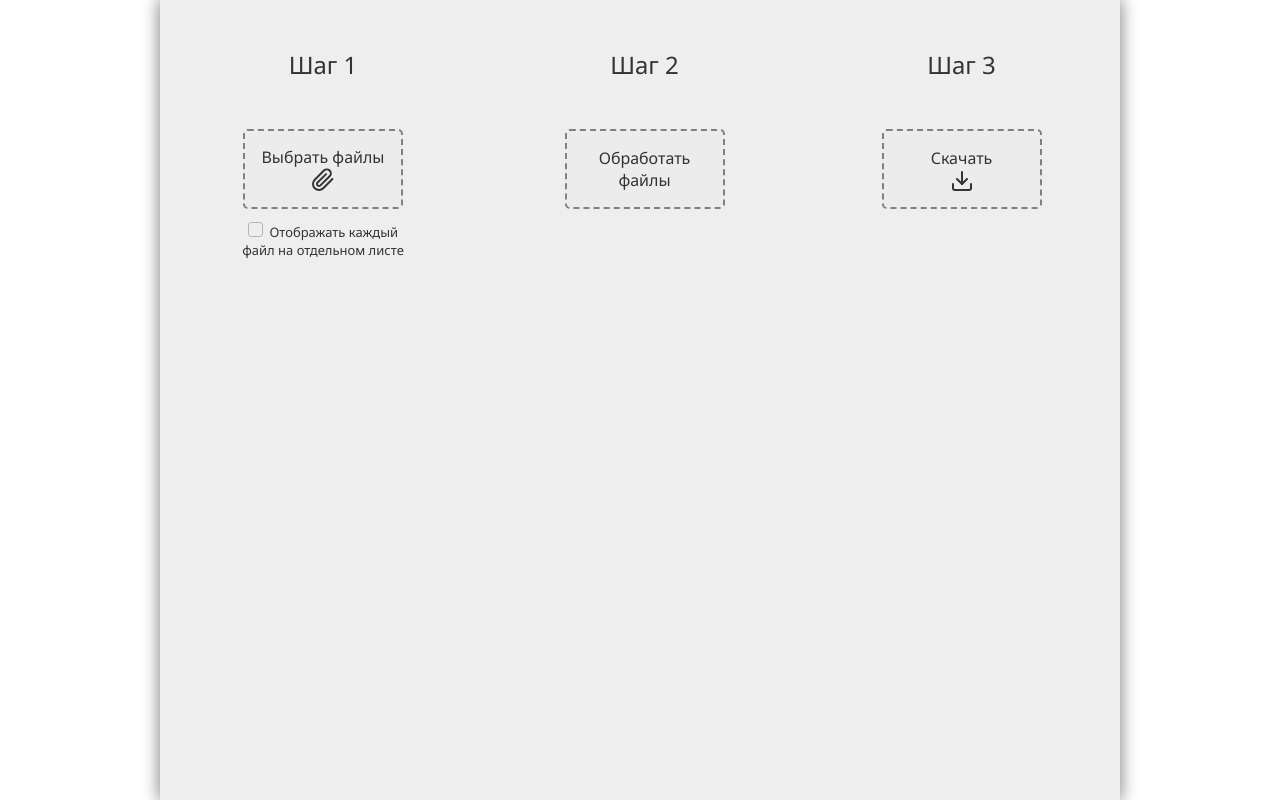
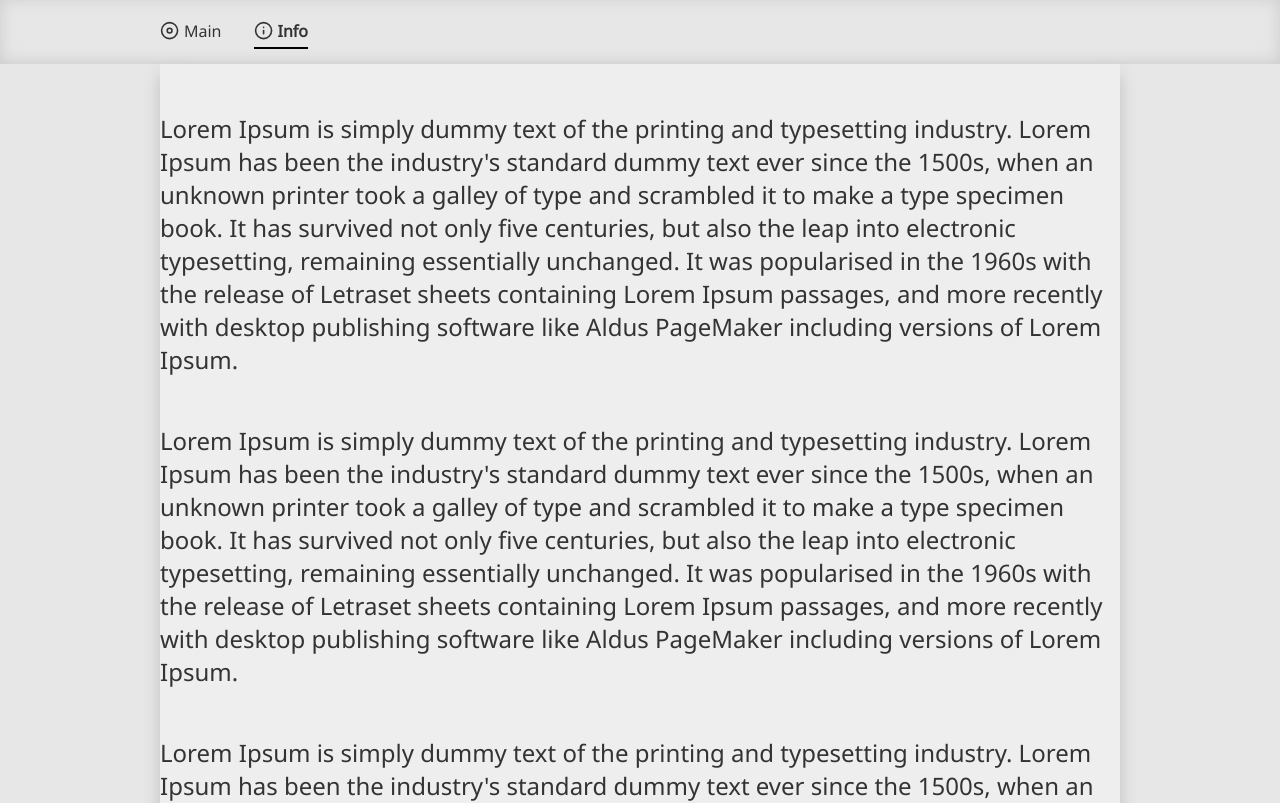
Before and after one commit to vlrsmlkv/pu-2, a React (Create React App) app: page /pu-2/info in a window 1280 px wide. Shown: the top 803 px of the page. Built offline with nearby package versions, Linux system fonts and the light colour scheme.

Commit message:
added router and Info component

```diff
--- a/package.json
+++ b/package.json
@@ -11,6 +11,7 @@
     "react": "^17.0.2",
     "react-dom": "^17.0.2",
     "react-feather": "^2.0.9",
+    "react-router-dom": "^5.3.0",
     "react-scripts": "4.0.3",
     "web-vitals": "^1.0.1",
     "xlsx": "^0.17.0"
--- a/src/App.jsx
+++ b/src/App.jsx
@@ -1,54 +1,30 @@
-import React, {useState} from "react";
+import React from "react";
+import Main from "./pages/Main";
+import Info from "./pages/Info";
+import NavBar from "./components/NavBar";
 
-import FileField from "./components/FileField";
-import CheckBox from "./components/CheckBox";
+import { BrowserRouter as Router, Route, Redirect, Switch } from "react-router-dom";
 
-import PreviewProcessedData from "./components/PreviewProcessedData";
+const App = () => (
+  <div className="root-page">
+    <Router basename="pu-2">
+        <NavBar/>
+        <div className="App">
+          <Switch>
+            <Route exact path="/">
+              <Main />
+            </Route>
+            <Route exact path="/info">
+              <Info />
+            </Route>
+            <Route>
+              <Redirect to="/"/>
+            </Route>
+          </Switch>
+        </div>
+    </Router>
+  </div>
 
-import {createExcelFile, downloadExcelFile, getProcessedData} from "./utils.js"
-
-import { Download } from 'react-feather';
-
-const App = () => {
-  const [fileData, setFileData] = useState(null);
-  const [processedData, setProcessedData] = useState(null);
-  const [checkboxState, setCheckboxState] = useState(false);
-
-  return (
-    <div className="App">
-
-      <div className="file-field-and-checkbox">
-      <FileField
-        onChange={setFileData}
-      />
-
-      <CheckBox
-        value={checkboxState}
-        onChange={setCheckboxState}
-      />
-      </div>
-
-      <div className="process-button">
-        <p>Шаг 2</p>
-        <button
-          disabled={!fileData}
-          onClick={() => setProcessedData(getProcessedData(fileData))}>
-          <span>Обработать файлы</span>
-        </button>
-        <PreviewProcessedData data={processedData}/>
-      </div>
-
-      <div className="download-button">
-        <p>Шаг 3</p>
-        <button
-          disabled={!processedData}
-          onClick={() => downloadExcelFile(createExcelFile(processedData, checkboxState))}>
-          <span>Скачать <Download/></span>
-        </button>
-      </div>
-
-    </div>
-  );
-}
+);
 
 export default App;
--- /dev/null
+++ b/src/components/NavBar.jsx
@@ -0,0 +1,35 @@
+import React from "react";
+import { NavLink } from "react-router-dom";
+import { Disc, Info } from 'react-feather';
+
+const NavBar = () => {
+  return (
+    <div className="nav-bar">
+      <NavLink
+        className="nav-bar-button"
+        exact to="/"
+        activeClassName="selected"
+        activeStyle={{
+          fontWeight: "bold",
+          borderColor: "black"
+        }}
+      >
+        <Disc className="nav-bar-button-icon"/> Main
+      </NavLink>
+
+      <NavLink
+        className="nav-bar-button"
+        exact to="/info"
+        activeClassName="selected"
+        activeStyle={{
+          fontWeight: "bold",
+          borderColor: "black"
+        }}
+      >
+        <Info className="nav-bar-button-icon"/>Info
+      </NavLink>
+    </div>
+  );
+}
+
+export default NavBar;
--- a/src/index.css
+++ b/src/index.css
@@ -5,7 +5,7 @@
     justify-content: space-around;
     margin: 0em 10em;
     background-color: rgb(238, 238, 238);
-    box-shadow: 0em 0em 1em 0.05em rgb(133, 133, 133);
+    box-shadow: 0em 0.7em 1em 0em rgb(192, 192, 192);
   }
 
   button {
@@ -33,6 +33,38 @@
   font-family: "Noto Sans";
   font-size: medium;
   color: #333;
+}
+
+.root-page {
+  background-color: rgb(231, 231, 231);
+  min-height: 100vh;
+}
+
+.nav-bar {
+  display: flex;
+  align-items: center;
+  padding: 0em 10em;
+  height: 4em;
+  box-shadow: inset 0em -0.1em 1em 0em rgb(202, 202, 202);
+}
+
+.nav-bar-button {
+  text-decoration: none;
+  margin: 0em 2em 0em 0em;
+  display: flex;
+  align-items: center;
+  height: 2em;
+  border-bottom: 0.15em solid transparent;
+}
+
+.nav-bar-button:hover {
+  border-bottom: 0.15em solid rgb(192, 192, 192);
+}
+
+.nav-bar-button-icon {
+  width: 1.2em;
+  height: 1.2em;
+  margin-right: 0.3em;
 }
 
 .App {
--- /dev/null
+++ b/src/pages/Info.jsx
@@ -0,0 +1,17 @@
+import React from "react";
+
+const Info = () => {
+
+  return (
+    <div>
+      <p>Lorem Ipsum is simply dummy text of the printing and typesetting industry. Lorem Ipsum has been the industry's standard dummy text ever since the 1500s, when an unknown printer took a galley of type and scrambled it to make a type specimen book. It has survived not only five centuries, but also the leap into electronic typesetting, remaining essentially unchanged. It was popularised in the 1960s with the release of Letraset sheets containing Lorem Ipsum passages, and more recently with desktop publishing software like Aldus PageMaker including versions of Lorem Ipsum.</p>
+      <p>Lorem Ipsum is simply dummy text of the printing and typesetting industry. Lorem Ipsum has been the industry's standard dummy text ever since the 1500s, when an unknown printer took a galley of type and scrambled it to make a type specimen book. It has survived not only five centuries, but also the leap into electronic typesetting, remaining essentially unchanged. It was popularised in the 1960s with the release of Letraset sheets containing Lorem Ipsum passages, and more recently with desktop publishing software like Aldus PageMaker including versions of Lorem Ipsum.</p>
+      <p>Lorem Ipsum is simply dummy text of the printing and typesetting industry. Lorem Ipsum has been the industry's standard dummy text ever since the 1500s, when an unknown printer took a galley of type and scrambled it to make a type specimen book. It has survived not only five centuries, but also the leap into electronic typesetting, remaining essentially unchanged. It was popularised in the 1960s with the release of Letraset sheets containing Lorem Ipsum passages, and more recently with desktop publishing software like Aldus PageMaker including versions of Lorem Ipsum.</p>
+      <p>Lorem Ipsum is simply dummy text of the printing and typesetting industry. Lorem Ipsum has been the industry's standard dummy text ever since the 1500s, when an unknown printer took a galley of type and scrambled it to make a type specimen book. It has survived not only five centuries, but also the leap into electronic typesetting, remaining essentially unchanged. It was popularised in the 1960s with the release of Letraset sheets containing Lorem Ipsum passages, and more recently with desktop publishing software like Aldus PageMaker including versions of Lorem Ipsum.</p>
+      <p>Lorem Ipsum is simply dummy text of the printing and typesetting industry. Lorem Ipsum has been the industry's standard dummy text ever since the 1500s, when an unknown printer took a galley of type and scrambled it to make a type specimen book. It has survived not only five centuries, but also the leap into electronic typesetting, remaining essentially unchanged. It was popularised in the 1960s with the release of Letraset sheets containing Lorem Ipsum passages, and more recently with desktop publishing software like Aldus PageMaker including versions of Lorem Ipsum.</p>
+    </div>
+  );
+
+}
+
+export default Info;
--- /dev/null
+++ b/src/pages/Main.jsx
@@ -0,0 +1,54 @@
+import React, {useState} from "react";
+
+import FileField from "../components/FileField";
+import CheckBox from "../components/CheckBox";
+
+import PreviewProcessedData from "../components/PreviewProcessedData";
+
+import {createExcelFile, downloadExcelFile, getProcessedData} from "../utils";
+
+import { Download } from 'react-feather';
+
+const Main = () => {
+
+  const [fileData, setFileData] = useState(null);
+  const [processedData, setProcessedData] = useState(null);
+  const [checkboxState, setCheckboxState] = useState(false);
+
+  return (
+    <>
+      <div className="file-field-and-checkbox">
+      <FileField
+        onChange={setFileData}
+      />
+
+      <CheckBox
+        value={checkboxState}
+        onChange={setCheckboxState}
+      />
+      </div>
+
+      <div className="process-button">
+        <p>Шаг 2</p>
+        <button
+          disabled={!fileData}
+          onClick={() => setProcessedData(getProcessedData(fileData))}>
+          <span>Обработать файлы</span>
+        </button>
+        <PreviewProcessedData data={processedData}/>
+      </div>
+
+      <div className="download-button">
+        <p>Шаг 3</p>
+        <button
+          disabled={!processedData}
+          onClick={() => downloadExcelFile(createExcelFile(processedData, checkboxState))}>
+          <span>Скачать <Download/></span>
+        </button>
+      </div>
+    </>
+)
+
+}
+
+export default Main;
```
Also changed, not shown: 1 other file (tests, documents, lock files or other folders).
